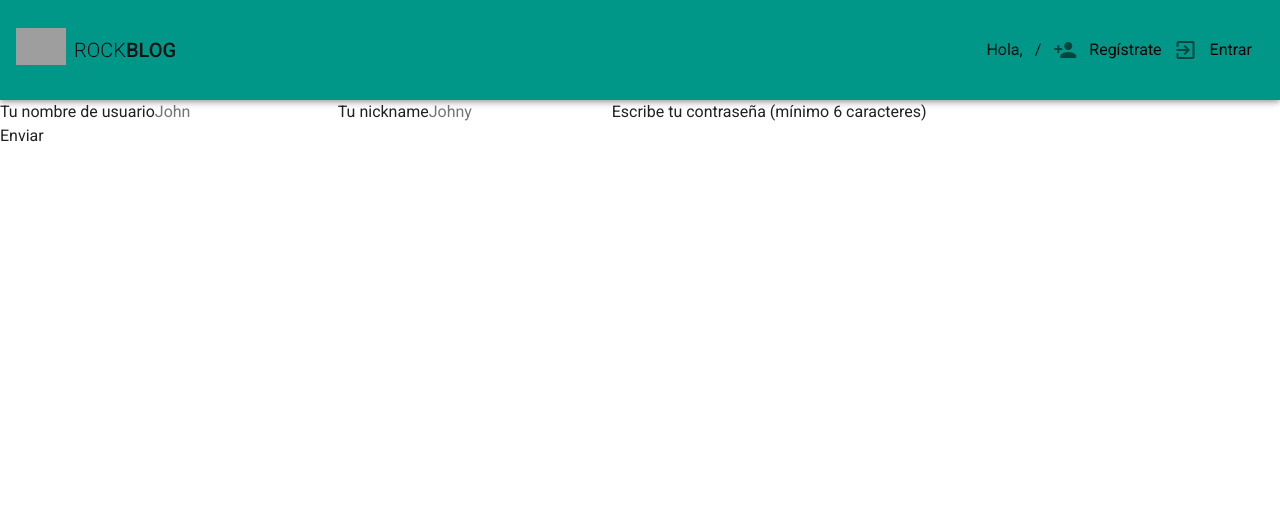
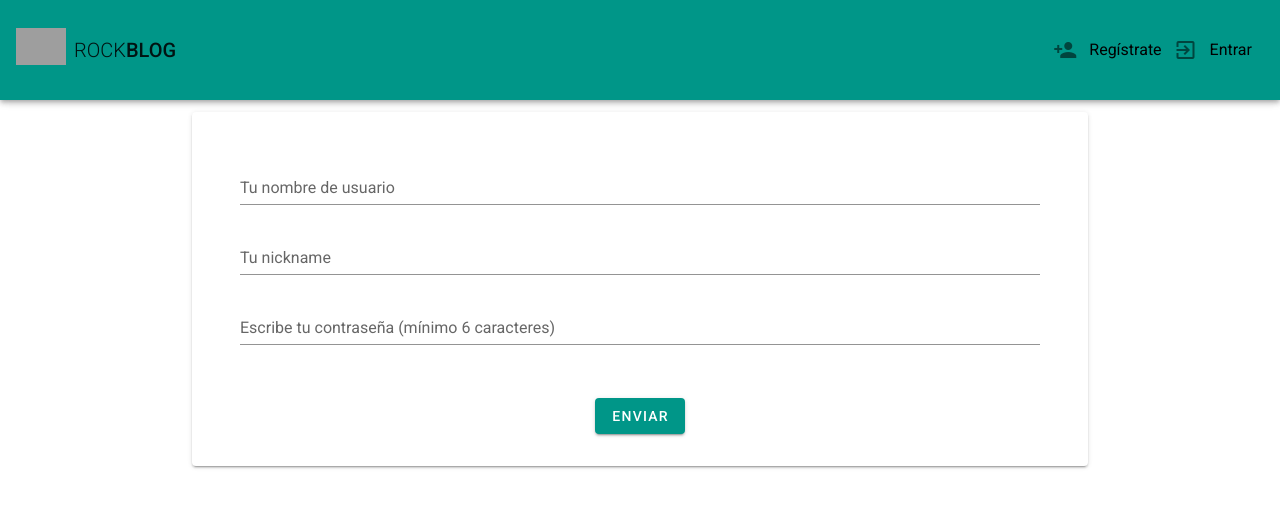
Before and after one commit to ArianeJDB/blog, a Vue app in the folder front/: page /registration in a window 1280 px wide. Shown: the top 508 px of the page. Built offline with nearby package versions, Linux system fonts and the light colour scheme; grey boxes are pictures that could not be loaded.

Commit message:
finish basic styles

```diff
--- a/front/src/components/AppHeader.vue
+++ b/front/src/components/AppHeader.vue
@@ -1,6 +1,6 @@
 <template>
   <nav class="app-header">
-    <v-toolbar class="teal" height="100px">
+    <v-toolbar class="teal m" height="100px">
       <router-link :to="'/'">
         <img src="../assets/logo.png" alt />
       </router-link>
@@ -10,11 +10,6 @@
       </v-toolbar-title>
       <v-spacer></v-spacer>
       <div class="hidden-md-and-down menu">
-        <div class='mx-3'>
-          <span>Hola,</span>
-          <span class="font-weight-medium ml-2">{{username}}</span> /
-          <span class="font-weight-light">{{nickname}}</span>
-        </div>
         <router-link :to="'/registration'" class="link">
           <div>
             <v-icon>mdi-account-plus</v-icon>
@@ -32,13 +27,6 @@
       <v-icon class="black--text hidden-lg-and-up" @click="drawer = !drawer">mdi-menu</v-icon>
     </v-toolbar>
     <v-navigation-drawer right v-model="drawer" app class="deep-orange darken-3 hidden-lg-and-up">
-      <div class="welcome_container pt-10">
-        <span class="hola subtitle-1 ml-3">Hola,</span>
-        <div class="display-1 text-center">
-          <span class="font-weight-medium">{{username}}</span>
-          <span v-if='nickname !== null' class="font-weight-light"> /{{nickname}}</span>
-        </div>
-      </div>
       <router-link :to="'/registration'" class="link">
         <div class="registration_container my-10">
           <v-icon class="mx-6">mdi-account-plus</v-icon>
@@ -65,8 +53,8 @@ export default {
   name: 'app-header',
   props: {
     goHome: Function,
-    username: String,
-    nickname: String
+    username: null,
+    nickname: null
   }
 }
 </script>
@@ -100,4 +88,10 @@ img {
 .usernick{
   border-right: solid 1px black;
 }
+.m{
+  position: fixed;
+  top:0;
+  width: 100%;
+  z-index: 1
+}
 </style>
--- a/front/src/components/AppLogin.vue
+++ b/front/src/components/AppLogin.vue
@@ -1,14 +1,21 @@
 <template>
   <div>
     <app-header />
-    <div class="app-login">
-      <form method="post">
-        <label for="username">Nombre de usuario</label>
-        <input type="text" name="username" placeholder="John" v-model="username" />
-        <label for="nickname">Contraseña</label>
-        <input type="password" name="password" v-model="password" />
-      </form>
-      <button @click="sendLogin">Enviar</button>
+    <div class="app-login mt-12 text-center">
+      <v-card-title class='deep-orange--text text--darken-3'>Entrar</v-card-title>
+      <v-card width='70%'>
+      <v-form method="post" class='mx-12 mt-12'>
+        <v-text-field type='text' color='deep-orange darken-3' label='Nombre de usuario' v-model='username'>
+        </v-text-field>
+         <v-text-field color='deep-orange darken-3' label='Contraseña' type='password' v-model='password'>
+        </v-text-field>
+        <!-- <label for="username">Nombre de usuario</label>
+        <input type="text" name="username" placeholder="John" v-model="username" /> -->
+        <!-- <label for="nickname">Contraseña</label>
+        <input type="password" name="password" v-model="password" /> -->
+      </v-form>
+      <v-btn class='my-8 teal white--text' @click="sendLogin">Enviar</v-btn>
+      </v-card>
     </div>
   </div>
 </template>
@@ -58,8 +65,10 @@ export default {
 </script>
 
 <style scoped lang="scss">
-// .login_form {
-//   display: flex;
-//   flex-direction: column;
-// }
+.app-login{
+  display: flex;
+  flex-direction: column;
+  justify-content: center;
+  align-items: center;
+}
 </style>
--- a/front/src/components/AppNewPost.vue
+++ b/front/src/components/AppNewPost.vue
@@ -1,6 +1,6 @@
 <template>
-  <div v-if='isAuth' class='app-new-post'>
-    <h2 class='text-center mt-5 display-1'>Escribe tu {{element}}</h2>
+  <div v-if='isAuth' class='app-new-post pt-12 mt-12'>
+    <h2 class='text-center mt-5 headline deep-orange--text text--darken-3'>Escribe tu {{element}}</h2>
       <v-form class='mx-12 mt-12'>
     <v-text-field color='deep-orange darken-3' label='Tìtulo' v-if="element !== 'comentario'" v-model='title'>
     </v-text-field>
--- a/front/src/components/AppPostDetail.vue
+++ b/front/src/components/AppPostDetail.vue
@@ -1,37 +1,34 @@
 <template>
   <div>
     <app-header />
-    <div class='app-post-detail'>
-      <div v-if='validateAuthorPost'>
-        <button @click='toggleEditable'>Editar Post</button>
-        <button @click='deletePost'>Borrar post</button>
+    <div class='container'>
+      <div v-if="validateAuthorPost" class='btns_container text-center my-8'>
+        <v-btn class='mx-8 deep-orange darken-3 white--text' @click="toggleEditable">Editar Post</v-btn>
+        <v-btn class='mx-8 deep-orange darken-3 white--text' @click="deletePost">Borrar post</v-btn>
       </div>
-      <p v-if='editable'>Puedes editar el título haciendo click en él</p>
-      <h3 :contenteditable='editable'>{{postData.title}}</h3>
-      <p v-if='editable'>Puedes editar el text haciendo click en él</p>
-      <p class='text' :contenteditable='editable'>{{postData.text}}</p>
-      <p>
-        Escrito por: {{postData.username}} /
-        <span class='nickname'>{{postData.nickname}}</span>
-      </p>
-      <button v-if='editable' @click='editPost'>Enviar post editado</button>
-      <app-new-post
-        :element='element'
-        :isAuth='isAuth'
-        :postId='postId'
-      />
+        <v-card width='50%' class='text-center pa-5 mt-5'>
+        <p v-if="editable" class=' deep-orange--text text--darken-3 mb-0'>Puedes editar el título haciendo click en él</p>
+        <h2 class='display-1' :contenteditable="editable">{{postData.title}}</h2>
+        <p class='overline'>({{postData.date}})</p>
+        <p v-if="editable" class=' deep-orange--text text--darken-3 mb-0'>Puedes editar el texto haciendo click en él</p>
+        <p class="text headline mt-0" :contenteditable="editable">{{postData.text}}</p>
+         <h4 class='subtitle-1 mb-5'>Escrito por: {{postData.username}} / <span class="nickname">{{postData.nickname}}</span>
+      </h4>
+        <v-btn v-if="editable" class='teal white--text' @click="editPost">Enviar post editado</v-btn>
+      </v-card>
+      </div>
+      <app-new-post :element="element" :isAuth="isAuth" :postId="postId" />
       <app-posts
-        :posts='postData.comments'
-        :message='message'
-        v-if='postData.comments'
-        :element='element'
-        :messageComments='messageComments'
-        :validationAuthorPost='validateAuthorPost'
-        :deleteComment ='deleteComment'
-        :validationAuthorComment='validateAuthorComment'
+        :posts="postData.comments"
+        :message="message"
+        v-if="postData.comments"
+        :element="element"
+        :messageComments="messageComments"
+        :validationAuthorPost="validateAuthorPost"
+        :deleteComment="deleteComment"
+        :validationAuthorComment="validateAuthorComment"
       />
     </div>
-  </div>
 </template>
 
 <script>
@@ -50,7 +47,7 @@ export default {
       validateAuthorPost: false,
       validateAuthorComment: false,
       delete: false,
-      message: 'Comentarios:',
+      message: 'Comentarios',
       element: 'comentario',
       messageComments: ''
     }
@@ -125,6 +122,7 @@ export default {
           .then(res => {
             console.log(res.data.message)
           })
+        window.location.reload(false)
       } else {
         console.log('no puedes borrar comentarios de un post que no es tuyo')
       }
@@ -180,4 +178,17 @@ export default {
 li {
   list-style-type: none
 }
+.nickname {
+  font-style: italic;
+  font-weight: 100;
+}
+.container{
+  display: flex;
+  flex-direction: column;
+  justify-content: center;
+  align-items: center;
+}
+.btns_container{
+  display: flex;
+}
 </style>
--- a/front/src/components/AppPostPreview.vue
+++ b/front/src/components/AppPostPreview.vue
@@ -1,20 +1,17 @@
 <template>
-  <div class='app-post-preview'>
-    <li class='preview_item'>
-       <router-link :to="'/postdetail/'+post._id">
-       {{messageComments}}</router-link>
-      <span class='hidden'>{{post._id}}</span>
-      <h4>{{post.title}}</h4>
+  <li v-if='post !== undefined' class="preview_item ma-5">
+    <v-card class="text-center pa-5">
+      <span class="hidden">{{post._id}}</span>
+      <h2 class='display-1'>{{post.title}}</h2>
+      <h4 class='subtitle-1'>Escrito por: {{post.username}} / <span class="nickname">{{post.nickname}}</span>
+      </h4>
+      <p class='overline'>({{post.date}})</p>
       <p>{{post.comment}}</p>
-      <span>{{post.date}}</span>
-      <h6>
-        Escrito por: {{post.username}} /
-        <span class='nickname'>{{post.nickname}}</span>
-      </h6>
-      <button v-if='validationAuthorPost' @click='deleteComment'>Borrar comentario</button>
-      <button v-if='validationAuthorComment'>Editar comentario</button>
-    </li>
-  </div>
+      <v-btn v-if="validationAuthorPost" @click="deleteComment" class='teal white--text'>Borrar comentario</v-btn>
+      <!-- <button v-if="validationAuthorComment">Editar comentario</button> -->
+      <v-btn v-if='post.title !== undefined' class='deep-orange darken-3'><router-link class='link  white--text' :to="'/postdetail/'+post._id">{{messageComments}}</router-link></v-btn>
+  </v-card>
+  </li>
 </template>
 
 <script>
@@ -35,9 +32,10 @@ export default {
 </script>
 <style scoped lang='scss'>
 .preview_item {
-  border: solid black 1px;
-  width: 300px;
-  margin: 10px;
+  width: 40%;
+  // border: solid black 1px;
+  // width: 300px;
+  // margin: 10px;
   list-style-type: none;
 }
 .nickname {
@@ -47,4 +45,8 @@ export default {
 .hidden {
   display: none;
 }
+.link{
+  text-decoration: none;
+  cursor: pointer;
+}
 </style>
--- a/front/src/components/AppPosts.vue
+++ b/front/src/components/AppPosts.vue
@@ -2,7 +2,7 @@
   <main class='app-posts'>
     <div v-if="element === 'comentario'">
     </div>
-    <h2>{{message}}</h2>
+    <h2 class='text-center my-7 headline deep-orange--text text--darken-3'>{{message}}:</h2>
     <ul class='posts_list'>
       <app-post-preview
         v-for='(post, index) in posts'
@@ -44,7 +44,12 @@ export default {
 }
 </script>
 
-<!-- Add "scoped" attribute to limit CSS to this component only -->
-<style scoped lang='scss'>
-
+<style scoped>
+.posts_list{
+      text-align: center;
+    display: flex;
+    flex-direction: column;
+    justify-content: center;
+    align-items: center;
+}
 </style>
--- a/front/src/components/AppRegistration.vue
+++ b/front/src/components/AppRegistration.vue
@@ -1,16 +1,19 @@
 <template>
   <div>
     <app-header />
-    <div class="app-registration">
-      <form method="post">
-        <label for="username">Tu nombre de usuario</label>
-        <input type="text" name="username" placeholder="John" v-model="username" />
-        <label for="nickname">Tu nickname</label>
-        <input type="text" name="nickname" placeholder="Johny" v-model="nickname" />
-        <label for="nickname">Escribe tu contraseña (mínimo 6 caracteres)</label>
-        <input type="password" name="password" v-model="password" />
-      </form>
-      <button @click='sendRegistration'>Enviar</button>
+    <div class="app-registration mt-12 text-center">
+       <v-card-title class='deep-orange--text text--darken-3'>Registro</v-card-title>
+        <v-card width='70%'>
+      <v-form method="post" class='mx-12 mt-12'>
+        <v-text-field type='text' color='deep-orange darken-3' label='Tu nombre de usuario' v-model='username'>
+        </v-text-field>
+          <v-text-field type='text' color='deep-orange darken-3' label='Tu nickname' v-model='nickname'>
+        </v-text-field>
+        <v-text-field type='password' color='deep-orange darken-3' label='Escribe tu contraseña (mínimo 6 caracteres)' v-model='password'>
+        </v-text-field>
+      </v-form>
+       <v-btn class='my-8 teal white--text' @click="sendRegistration">Enviar</v-btn>
+       </v-card>
     </div>
   </div>
 </template>
@@ -49,5 +52,10 @@ export default {
 
 <!-- Add 'scoped' attribute to limit CSS to this component only -->
 <style scoped lang='scss'>
-
+.app-registration{
+    display: flex;
+  flex-direction: column;
+  justify-content: center;
+  align-items: center;
+}
 </style>
```
Also changed, not shown: front/src/views/Home.vue (+3 -5 lines).
